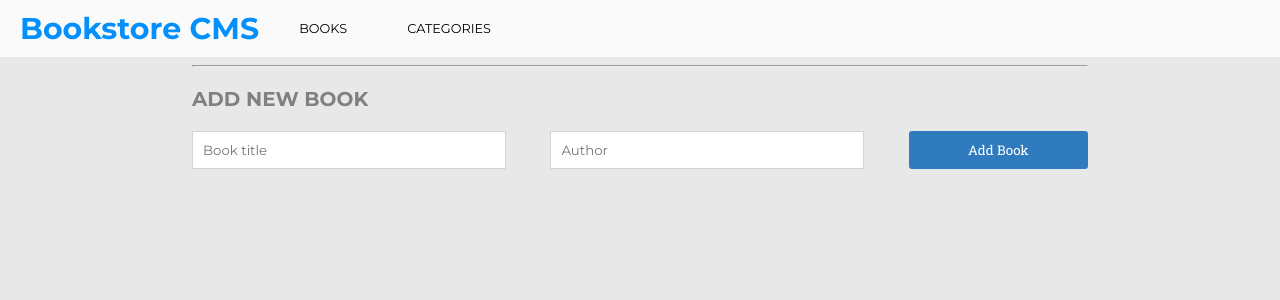
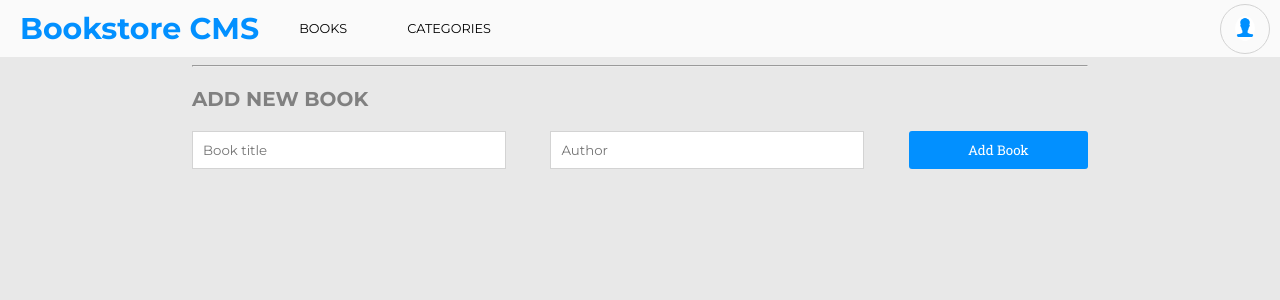
Before and after one commit to emyrue/Bookstore, a React (Create React App) app: page / in a window 1280 px wide. Shown: the top 300 px of the page. Built offline with nearby package versions, Linux system fonts and the light colour scheme; no server answers.

Commit message:
Added avatar photo

```diff
--- a/src/App.js
+++ b/src/App.js
@@ -6,6 +6,7 @@ import Home from './pages/Home';
 import Categories from './pages/Categories';
 import Error from './pages/Error';
 import './App.css';
+import avatar from './avatar.png';
 
 function App() {
   return (
@@ -16,6 +17,9 @@ function App() {
           <Link className="link" to="/"> BOOKS </Link>
           <Link className="link" to="/categories"> CATEGORIES </Link>
         </nav>
+        <div className="avatar">
+          <img className="blue-thing" src={avatar} alt="" />
+        </div>
       </header>
       <Routes>
         <Route path="/" element={<Home />} />
--- a/src/index.css
+++ b/src/index.css
@@ -67,6 +67,25 @@ nav {
   font-size: 0.8rem;
 }
 
+.avatar {
+  border-radius: 50%;
+  border: 1px solid lightgray;
+  width: 50px;
+  height: 50px;
+  position: absolute;
+  right: 10px;
+  display: flex;
+  justify-content: center;
+  align-items: center;
+}
+
+.blue-thing {
+  border-radius: 50%;
+  width: 20px;
+  height: 25px;
+  background-color: #0290ff;
+}
+
 .list {
   width: 70vw;
   margin-left: 15vw;
@@ -92,7 +111,7 @@ ul {
   display: flex;
   align-items: center;
   justify-content: space-between;
-  width: 70%;
+  width: 65%;
 }
 
 .category {
@@ -188,7 +207,7 @@ ul {
   height: 30px;
   width: 80%;
   color: white;
-  background-color: #307bbe;
+  background-color: #0290ff;
   border: none;
   border-radius: 3px;
   margin: 10px 0;
@@ -221,5 +240,5 @@ form {
   color: white;
   border: none;
   border-radius: 3px;
-  background-color: #307bbe;
+  background-color: #0290ff;
 }
```
Also changed, not shown: src/avatar.png (added).
